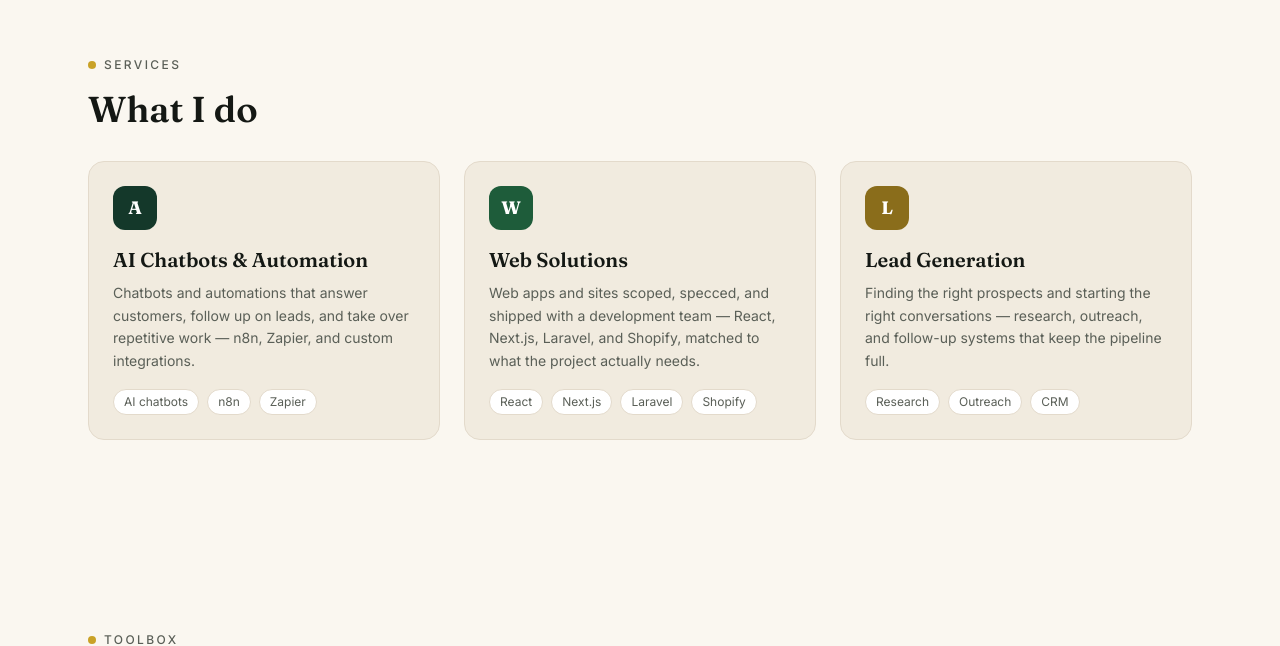
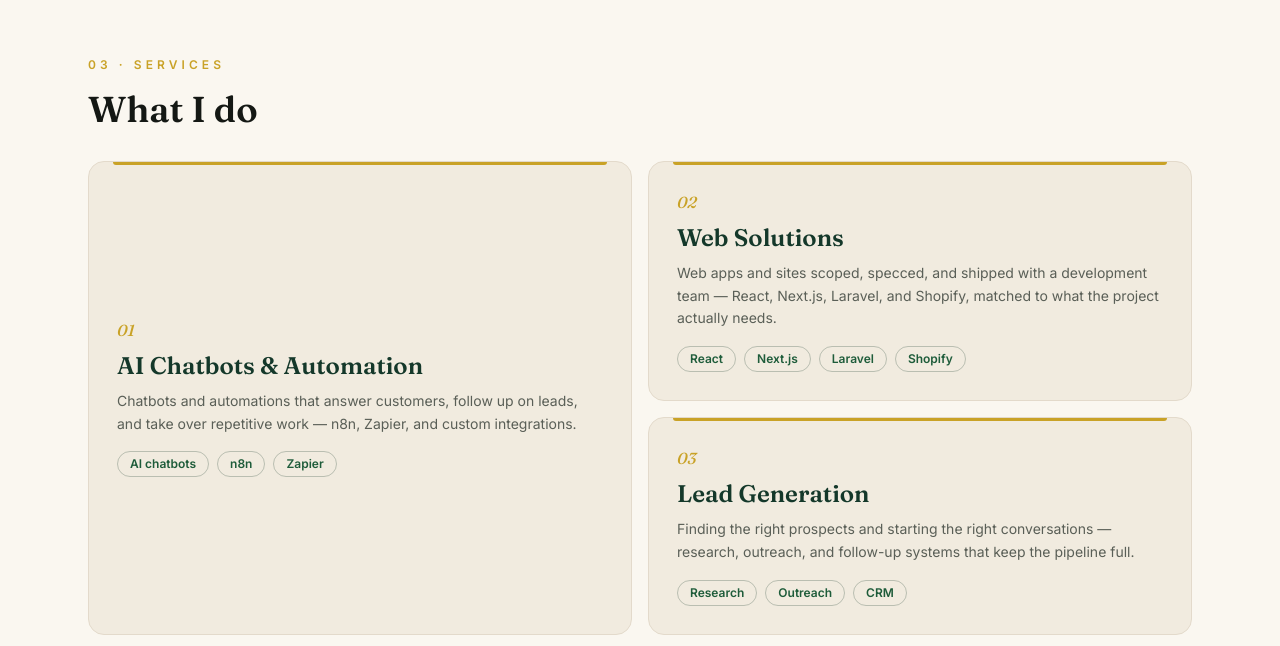
Before and after one commit to FindNoyan/noyan-portfolio, a React (Vite) app: page / in a window 1280 px wide. Shown: the part 1965-2611 px from the top of the page. Built offline with nearby package versions, Linux system fonts and the light colour scheme.

Commit message:
Redesign Step 3: services bento grid + Reveal stagger delay (Issue #55)

```diff
--- a/src/components/Reveal.jsx
+++ b/src/components/Reveal.jsx
@@ -4,21 +4,30 @@ import { useEffect, useRef, useState } from "react";
 // enter the viewport. Respects prefers-reduced-motion (renders visible
 // immediately, no animation) and works without JavaScript-driven layout
 // shifts — content is visible by default if the observer never fires.
-export default function Reveal({ children, className = "", as = "div" }) {
+//
+// `delay` adds a small stagger (ms) for grouped reveals (e.g. bento tiles,
+// fact cards). It is only applied while animating — reduced-motion and
+// no-observer environments get visible content with no delay.
+export default function Reveal({
+  children,
+  className = "",
+  as = "div",
+  delay = 0,
+}) {
   const ref = useRef(null);
   const [visible, setVisible] = useState(false);
+  const [animate, setAnimate] = useState(true);
 
   useEffect(() => {
     const node = ref.current;
     if (!node) return;
-    if (
+    const reduce =
       typeof window !== "undefined" &&
-      window.matchMedia("(prefers-reduced-motion: reduce)").matches
-    ) {
-      setVisible(true);
-      return undefined;
-    }
-    if (!("IntersectionObserver" in window)) {
+      window.matchMedia("(prefers-reduced-motion: reduce)").matches;
+    const noObserver =
+      typeof window === "undefined" || !("IntersectionObserver" in window);
+    if (reduce || noObserver) {
+      setAnimate(false);
       setVisible(true);
       return undefined;
     }
@@ -40,6 +49,9 @@ export default function Reveal({ children, className = "", as = "div" }) {
     <Tag
       ref={ref}
       className={`reveal ${visible ? "is-visible" : ""} ${className}`}
+      style={
+        animate && visible && delay ? { transitionDelay: `${delay}ms` } : undefined
+      }
     >
       {children}
     </Tag>
--- a/src/components/Services.jsx
+++ b/src/components/Services.jsx
@@ -1,33 +1,31 @@
 import { services } from "../data/content";
 import Reveal from "./Reveal";
 
-// Solid accent blocks, one per service card.
-const accents = ["bg-forest", "bg-emerald", "bg-goldDeep"];
-
-export default function Services() {
+// Step 3 redesign: compact bento matching the approved mockup — one large
+// tile (first service) + two smaller tiles stacked in the second column.
+// Every service: gold italic index, serif title, real description and real
+// tag chips from content.js. Mobile: tiles stack full-width. Subtle
+// desktop hover lift; light staggered scroll-reveal via Reveal.
+function ServiceTile({ service, index, large }) {
+  const number = String(index + 1).padStart(2, "0");
   return (
-    <section id="services" className="mx-auto max-w-6xl px-6 py-20 sm:py-24">
-      <Reveal>
-        <p className="flex items-center gap-2 text-xs font-medium uppercase tracking-[0.2em] text-muted">
-          <span className="inline-block h-2 w-2 rounded-full bg-gold" />
-          Services
-        </p>
-        <h2 className="mt-4 font-display text-3xl font-semibold text-ink sm:text-4xl">
-          What I do
-        </h2>
-        <div className="mt-8 grid gap-6 sm:grid-cols-3">
-          {services.map((service, i) => (
-            <div
-              key={service.title}
-              className="rounded-2xl border border-line bg-surface p-6 transition-all duration-300 hover:-translate-y-1 hover:border-emerald/50 hover:shadow-card"
+    <article
+      className={`relative flex h-full flex-col overflow-hidden rounded-2xl border border-line bg-surface p-6 transition-all duration-300 hover:-translate-y-1 hover:shadow-card sm:p-7 ${
+        large ? "sm:justify-center" : ""
+      }`}
     >
+      {/* Gold top accent like the mockup. */}
       <span
         aria-hidden="true"
-                className={`flex h-11 w-11 items-center justify-center rounded-xl font-display text-lg font-bold text-white ${accents[i % accents.length]}`}
+        className="absolute inset-x-6 top-0 h-[3px] rounded-b bg-gold"
+      />
+      <p
+        aria-hidden="true"
+        className="font-display text-base italic text-gold"
       >
-                {service.title.charAt(0)}
-              </span>
-              <h3 className="mt-4 font-display text-xl font-semibold text-ink">
+        {number}
+      </p>
+      <h3 className="mt-2 font-display text-2xl font-semibold text-forest">
         {service.title}
       </h3>
       <p className="mt-2 text-sm leading-relaxed text-muted">
@@ -37,16 +35,40 @@ export default function Services() {
         {service.tags.map((tag) => (
           <span
             key={tag}
-                    className="rounded-full border border-line bg-white px-2.5 py-1 text-xs text-muted"
+            className="rounded-full border border-forest/25 px-3 py-1 text-xs font-semibold text-emerald"
           >
             {tag}
           </span>
         ))}
       </div>
-            </div>
+    </article>
+  );
+}
+
+export default function Services() {
+  const [first, ...rest] = services;
+
+  return (
+    <section id="services" className="mx-auto max-w-6xl px-6 py-20 sm:py-24">
+      <Reveal>
+        <p className="text-xs font-semibold uppercase tracking-[0.34em] text-gold">
+          03&nbsp;&middot;&nbsp;Services
+        </p>
+        <h2 className="mt-4 font-display text-3xl font-semibold text-ink sm:text-4xl">
+          What I do
+        </h2>
+      </Reveal>
+
+      <div className="mt-8 grid gap-4 sm:grid-cols-2">
+        <Reveal className="sm:row-span-2" delay={0}>
+          <ServiceTile service={first} index={0} large />
+        </Reveal>
+        {rest.map((service, i) => (
+          <Reveal key={service.title} delay={(i + 1) * 120}>
+            <ServiceTile service={service} index={i + 1} />
+          </Reveal>
         ))}
       </div>
-      </Reveal>
     </section>
   );
 }
```
Lines whose indentation alone changed are shown as unchanged.
